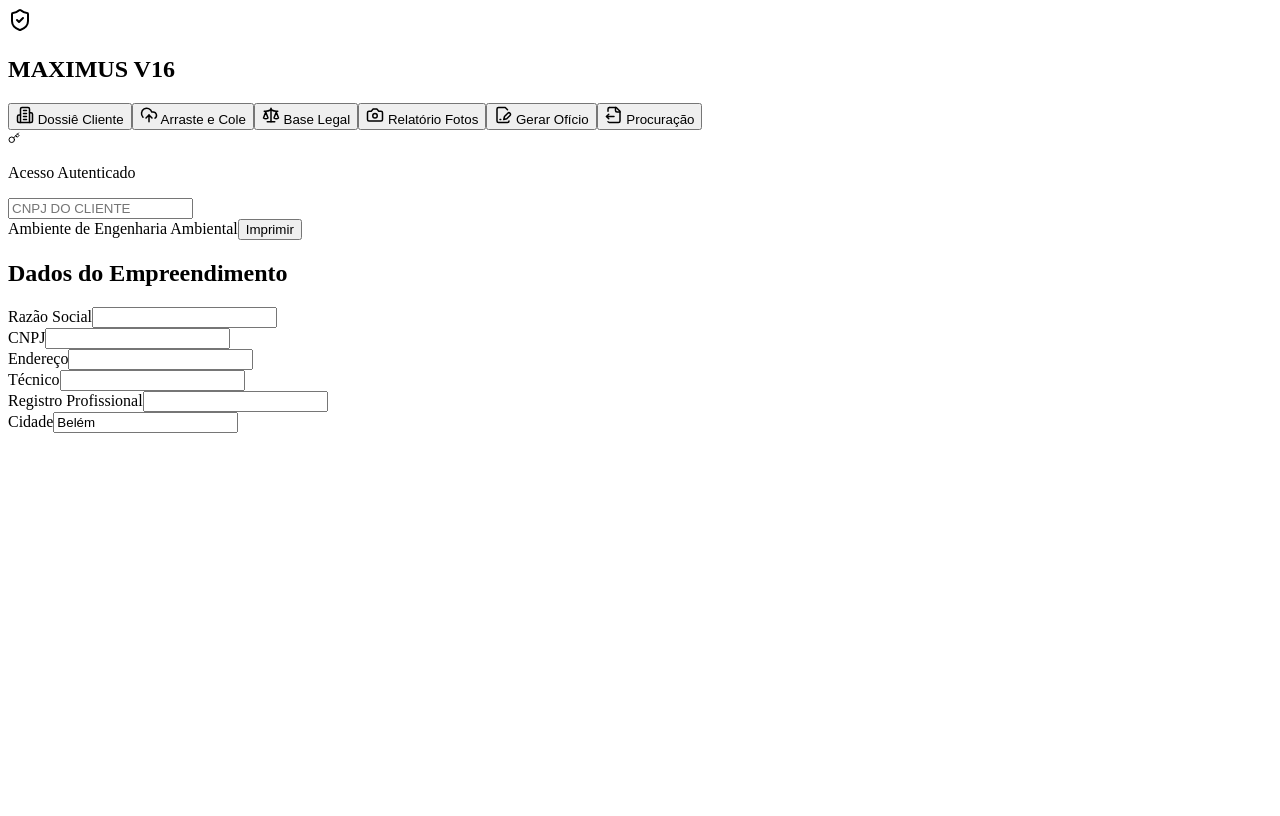
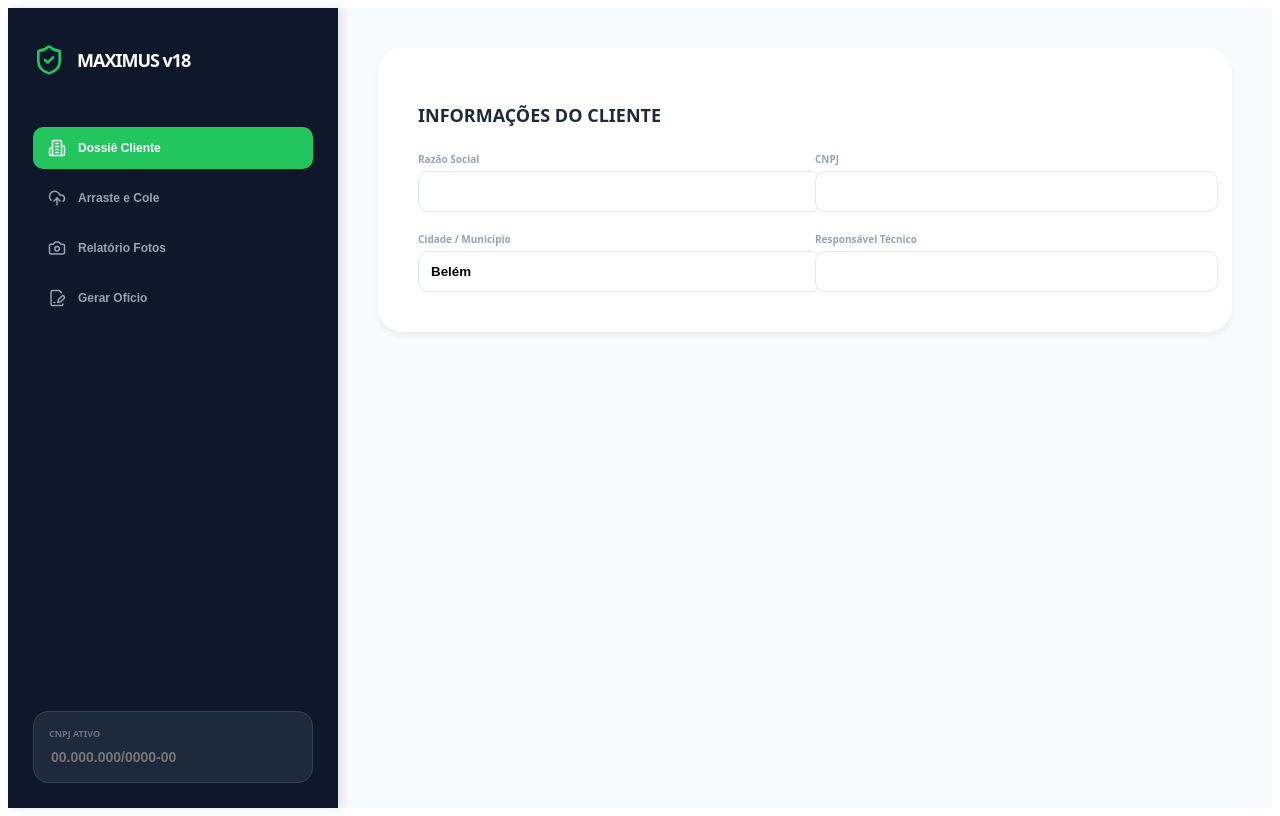
Before and after one commit to AnaSantanaEngAmbiental/auditoria-maximus, a React (Vite) app: page / in a window 1280 px wide. Built offline with nearby package versions, Linux system fonts and the light colour scheme.

Commit message:
Refactor App component and update Supabase key

```diff
--- a/src/App.jsx
+++ b/src/App.jsx
@@ -1,212 +1,193 @@
-import React, { useState, useEffect, useCallback } from 'react';
+import React, { useState, useEffect } from 'react';
 import { createClient } from '@supabase/supabase-js';
 import {
-  ShieldCheck, UploadCloud, FileText, Camera, Printer, Gavel,
-  CheckCircle2, AlertTriangle, FileSignature, Database,
-  Building2, Scale, FileOutput, Key, HardDrive, Trash2, Eye
+  ShieldCheck, UploadCloud, FileText, Camera, Gavel,
+  FileSignature, Building2, Scale, Key, Eye, Trash2
 } from 'lucide-react';
 
-// --- CONFIGURAÇÃO SUPABASE ---
+// --- CONFIGURAÇÃO SUPABASE (VOLTANDO AO PADRÃO ANON) ---
 const SUPABASE_URL = 'https://gmhxmtlidgcgpstxiiwg.supabase.co';
-const SUPABASE_KEY = 'maximus 2026';
+const SUPABASE_KEY = 'sb_publishable_-Q-5sKvF2zfyl_p1xGe8Uw_4OtvijYs'; // Substitua pela chave que aparece no seu painel Supabase
 const supabase = createClient(SUPABASE_URL, SUPABASE_KEY);
 
-export default function SilamMaximusV16() {
+export default function SilamMaximusV18() {
   const [aba, setAba] = useState('dashboard');
   const [loading, setLoading] = useState(false);
+  const [dragging, setDragging] = useState(false);
   const [dados, setDados] = useState({
     razao: '', cnpj: '', tecnico: '', creasql: '', endereco: '', cidade: 'Belém'
   });
 
-  const [fotosDb, setFotosDb] = useState([]);
-  const [arquivosDb, setArquivosDb] = useState([]);
-  const [dragging, setDragging] = useState(false);
+  const [arquivos, setArquivos] = useState([]);
 
-  useEffect(() => { if (dados.cnpj.length >= 14) carregarDossie(); }, [dados.cnpj]);
+  // Sincronização automática com o banco ao digitar CNPJ
+  useEffect(() => {
+    if (dados.cnpj.length >= 14) carregarArquivos();
+  }, [dados.cnpj]);
 
-  async function carregarDossie() {
-    const { data } = await supabase.from('arquivos_processo').select('*').eq('empresa_cnpj', dados.cnpj);
-    if (data) {
-      setFotosDb(data.filter(f => f.categoria === 'FOTO'));
-      setArquivosDb(data.filter(f => f.categoria === 'DOCUMENTO'));
-    }
+  async function carregarArquivos() {
+    const { data, error } = await supabase
+      .from('arquivos_processo')
+      .select('*')
+      .eq('empresa_cnpj', dados.cnpj)
+      .order('created_at', { ascending: false });
+
+    if (!error) setArquivos(data);
   }
 
-  // FUNÇÃO DE UPLOAD MELHORADA
-  const realizarUpload = async (files, categoria) => {
-    if (!dados.cnpj) return alert("Insira o CNPJ primeiro!");
+  const realizarUpload = async (files) => {
+    if (!dados.cnpj) return alert("⚠️ Digite o CNPJ no rodapé da lateral primeiro!");
     setLoading(true);
 
     for (const file of files) {
-      const path = `${dados.cnpj}/${Date.now()}_${file.name}`;
-      const { error } = await supabase.storage.from('processos-ambientais').upload(path, file);
+      const fileName = `${Date.now()}_${file.name}`;
+      const path = `${dados.cnpj}/${fileName}`;
 
-      if (!error) {
-        const { data: url } = supabase.storage.from('processos-ambientais').getPublicUrl(path);
+      const { error: storageError } = await supabase.storage
+        .from('processos-ambientais')
+        .upload(path, file);
+
+      if (!storageError) {
+        const { data: urlData } = supabase.storage
+          .from('processos-ambientais').getPublicUrl(path);
+
         await supabase.from('arquivos_processo').insert([{
-          nome_arquivo: file.name, url_publica: url.publicUrl,
-          empresa_cnpj: dados.cnpj, categoria: categoria
+          empresa_cnpj: dados.cnpj,
+          nome_arquivo: file.name,
+          url_publica: urlData.publicUrl,
+          categoria: file.type.startsWith('image/') ? 'FOTO' : 'DOCUMENTO'
         }]);
       }
     }
-    carregarDossie();
+    carregarArquivos();
     setLoading(false);
   };
 
-  // HANDLERS DE DRAG AND DROP
-  const handleDrop = (e) => {
-    e.preventDefault();
-    setDragging(false);
-    const files = Array.from(e.dataTransfer.files);
-    // Identifica se é foto ou documento pela extensão
-    const fotos = files.filter(f => f.type.startsWith('image/'));
-    const docs = files.filter(f => !f.type.startsWith('image/'));
-
-    if (fotos.length > 0) realizarUpload(fotos, 'FOTO');
-    if (docs.length > 0) realizarUpload(docs, 'DOCUMENTO');
+  const deletarArquivo = async (id) => {
+    if(!confirm("Deseja remover este item do dossiê?")) return;
+    const { error } = await supabase.from('arquivos_processo').delete().eq('id', id);
+    if (!error) carregarArquivos();
   };
 
   return (
-    <div className="flex h-screen bg-[#F8FAFC] font-sans text-slate-900">
+    <div style={{ display: 'flex', height: '100vh', backgroundColor: '#f8fafc', fontFamily: 'system-ui, sans-serif' }}>
 
-      {/* SIDEBAR */}
-      <aside className="w-72 bg-[#0F172A] text-white flex flex-col p-6 shadow-2xl no-print">
-        <div className="flex items-center gap-3 mb-10 border-b border-slate-700 pb-6">
-          <div className="bg-green-500 p-2 rounded-xl"><ShieldCheck size={24}/></div>
-          <h1 className="text-lg font-black italic tracking-tighter text-white">MAXIMUS <span className="text-green-400">V16</span></h1>
+      {/* SIDEBAR TÉCNICA */}
+      <nav style={{ width: '280px', backgroundColor: '#0f172a', color: 'white', padding: '25px', display: 'flex', flexDirection: 'column', boxShadow: '4px 0 10px rgba(0,0,0,0.1)' }}>
+        <div style={{ display: 'flex', alignItems: 'center', gap: '12px', marginBottom: '40px' }}>
+          <ShieldCheck color="#22c55e" size={32} />
+          <h1 style={{ fontSize: '18px', fontWeight: '900', letterSpacing: '-1px' }}>MAXIMUS v18</h1>
         </div>
 
-        <nav className="space-y-1 flex-1">
-          <MenuBtn icon={<Building2/>} label="Dossiê Cliente" active={aba === 'dashboard'} onClick={() => setAba('dashboard')} />
-          <MenuBtn icon={<UploadCloud/>} label="Arraste e Cole" active={aba === 'upload'} onClick={() => setAba('upload')} />
-          <MenuBtn icon={<Scale/>} label="Base Legal" active={aba === 'leis'} onClick={() => setAba('leis')} />
-          <MenuBtn icon={<Camera/>} label="Relatório Fotos" active={aba === 'fotos'} onClick={() => setAba('fotos')} />
-          <MenuBtn icon={<FileSignature/>} label="Gerar Ofício" active={aba === 'print_oficio'} onClick={() => setAba('print_oficio')} />
-          <MenuBtn icon={<FileOutput/>} label="Procuração" active={aba === 'print_proc'} onClick={() => setAba('print_proc')} />
+        <div style={{ display: 'flex', flexDirection: 'column', gap: '8px', flex: 1 }}>
+          <MenuButton active={aba === 'dashboard'} onClick={() => setAba('dashboard')} icon={<Building2 size={18}/>} label="Dossiê Cliente" />
+          <MenuButton active={aba === 'upload'} onClick={() => setAba('upload')} icon={<UploadCloud size={18}/>} label="Arraste e Cole" />
+          <MenuButton active={aba === 'fotos'} onClick={() => setAba('fotos')} icon={<Camera size={18}/>} label="Relatório Fotos" />
+          <MenuButton active={aba === 'oficio'} onClick={() => setAba('oficio')} icon={<FileSignature size={18}/>} label="Gerar Ofício" />
+        </div>
+
+        <div style={{ background: '#1e293b', padding: '15px', borderRadius: '15px', border: '1px solid #334155' }}>
+          <label style={{ fontSize: '9px', color: '#64748b', fontWeight: 'bold', display: 'block', marginBottom: '5px' }}>CNPJ ATIVO</label>
+          <input
+            style={{ width: '100%', background: 'transparent', border: 'none', color: '#4ade80', fontWeight: 'bold', outline: 'none', fontSize: '14px' }}
+            value={dados.cnpj}
+            onChange={(e) => setDados({...dados, cnpj: e.target.value})}
+            placeholder="00.000.000/0000-00"
+          />
+        </div>
       </nav>
 
-        <div className="mt-auto p-4 bg-slate-800/50 rounded-2xl border border-slate-700">
-           <div className="flex items-center gap-2 mb-2">
-             <Key size={12} className="text-green-400"/>
-             <p className="text-[10px] font-black text-slate-400 uppercase tracking-widest">Acesso Autenticado</p>
-           </div>
-           <input className="w-full bg-slate-900 border-none text-[11px] font-bold text-green-500 p-2 rounded-lg outline-none" value={dados.cnpj} onChange={(e)=>setDados({...dados, cnpj: e.target.value})} placeholder="CNPJ DO CLIENTE"/>
-        </div>
-      </aside>
+      {/* ÁREA DE TRABALHO */}
+      <main style={{ flex: 1, padding: '40px', overflowY: 'auto' }}>
 
-      <main className="flex-1 overflow-y-auto">
-        <header className="h-16 bg-white border-b flex justify-between items-center px-10 sticky top-0 z-50 no-print">
-           <span className="text-[10px] font-black text-slate-400 uppercase tracking-widest italic">
-             {loading ? "Processando arquivos..." : "Ambiente de Engenharia Ambiental"}
-           </span>
-           <button onClick={() => window.print()} className="bg-slate-900 text-white px-8 py-2.5 rounded-xl text-[10px] font-black uppercase hover:bg-green-600 transition shadow-xl">Imprimir</button>
-        </header>
-
-        <div className="p-10 max-w-5xl mx-auto">
-
-          {/* ABA: ARRASTE E COLE (UPLOAD COMPLETO) */}
         {aba === 'upload' && (
-            <div className="space-y-8 animate-in fade-in">
+          <div>
             <div
               onDragOver={(e) => { e.preventDefault(); setDragging(true); }}
               onDragLeave={() => setDragging(false)}
-                onDrop={handleDrop}
-                className={`border-4 border-dashed rounded-[3rem] p-20 text-center transition-all duration-300 ${
-                  dragging ? 'border-green-500 bg-green-50 scale-95' : 'border-slate-200 bg-white hover:border-blue-400'
-                }`}
+              onDrop={(e) => { e.preventDefault(); setDragging(false); realizarUpload(Array.from(e.dataTransfer.files)); }}
+              style={{
+                border: '3px dashed ' + (dragging ? '#22c55e' : '#e2e8f0'),
+                backgroundColor: dragging ? '#f0fdf4' : 'white',
+                padding: '60px', borderRadius: '30px', textAlign: 'center', transition: '0.2s'
+              }}
             >
-                <UploadCloud size={80} className={`mx-auto mb-6 ${dragging ? 'text-green-500 animate-bounce' : 'text-slate-200'}`} />
-                <h2 className="text-3xl font-black text-slate-800 uppercase italic">Área de Ingestão Maximus</h2>
-                <p className="text-slate-400 font-bold text-sm mb-8">Arraste seus PDF's, Documentos e Fotos de inspeção aqui</p>
-                <input type="file" multiple className="hidden" id="fileInput" onChange={(e) => realizarUpload(Array.from(e.target.files), 'DOCUMENTO')} />
-                <label htmlFor="fileInput" className="bg-slate-900 text-white px-10 py-4 rounded-3xl font-black uppercase text-xs cursor-pointer hover:bg-green-600 transition">Selecionar do Computador</label>
+              <UploadCloud size={50} color="#94a3b8" style={{ marginBottom: '15px' }} />
+              <h2 style={{ fontWeight: '800', fontSize: '20px' }}>Arraste seus Arquivos</h2>
+              <p style={{ color: '#64748b', fontSize: '14px', marginBottom: '20px' }}>Documentos PDF ou Fotos de Campo</p>
+              <input type="file" multiple id="fileup" hidden onChange={(e) => realizarUpload(Array.from(e.target.files))} />
+              <label htmlFor="fileup" style={{ background: '#0f172a', color: 'white', padding: '12px 25px', borderRadius: '10px', cursor: 'pointer', fontSize: '12px', fontWeight: 'bold' }}>
+                {loading ? "PROCESSANDO..." : "CARREGAR ARQUIVOS"}
+              </label>
             </div>
 
-              {/* LISTA DE ARQUIVOS JÁ ENVIADOS */}
-              <div className="grid grid-cols-1 gap-4">
-                <h3 className="text-sm font-black text-slate-400 uppercase tracking-widest px-4">Arquivos no Dossiê</h3>
-                {arquivosDb.map((arq, i) => (
-                  <div key={i} className="bg-white p-4 rounded-2xl border flex items-center justify-between shadow-sm">
-                    <div className="flex items-center gap-4">
-                      <div className="bg-blue-50 p-3 rounded-xl text-blue-500"><FileText size={20}/></div>
-                      <span className="text-xs font-bold text-slate-600 truncate max-w-xs">{arq.nome_arquivo}</span>
+            <div style={{ marginTop: '30px' }}>
+              <h3 style={{ fontSize: '11px', fontWeight: 'bold', color: '#94a3b8', marginBottom: '15px' }}>DOCUMENTOS VINCULADOS</h3>
+              {arquivos.map(arq => (
+                <div key={arq.id} style={{ background: 'white', padding: '12px 20px', borderRadius: '12px', display: 'flex', alignItems: 'center', justifyContent: 'space-between', marginBottom: '8px', border: '1px solid #e2e8f0' }}>
+                  <div style={{ display: 'flex', alignItems: 'center', gap: '12px' }}>
+                    <FileText size={16} color="#94a3b8" />
+                    <span style={{ fontSize: '13px', fontWeight: '600' }}>{arq.nome_arquivo}</span>
                   </div>
-                    <a href={arq.url_publica} target="_blank" rel="noreferrer" className="p-2 hover:bg-slate-100 rounded-lg text-slate-400"><Eye size={18}/></a>
+                  <div style={{ display: 'flex', gap: '12px' }}>
+                    <a href={arq.url_publica} target="_blank" style={{ color: '#3b82f6' }}><Eye size={18}/></a>
+                    <button onClick={() => deletarArquivo(arq.id)} style={{ background: 'none', border: 'none', color: '#f87171', cursor: 'pointer' }}><Trash2 size={18}/></button>
+                  </div>
                 </div>
               ))}
             </div>
           </div>
         )}
 
-          {/* ABA DASHBOARD */}
         {aba === 'dashboard' && (
-            <div className="bg-white p-12 rounded-[3.5rem] shadow-sm border border-slate-100 space-y-10 animate-in fade-in">
-               <h2 className="text-2xl font-black text-slate-800 uppercase italic">Dados do Empreendimento</h2>
-               <div className="grid grid-cols-2 gap-8">
-                  <InputGroup label="Razão Social" value={dados.razao} onChange={(v)=>setDados({...dados, razao: v})}/>
-                  <InputGroup label="CNPJ" value={dados.cnpj} onChange={(v)=>setDados({...dados, cnpj: v})}/>
-                  <InputGroup label="Endereço" value={dados.endereco} onChange={(v)=>setDados({...dados, endereco: v})}/>
-                  <InputGroup label="Técnico" value={dados.tecnico} onChange={(v)=>setDados({...dados, tecnico: v})}/>
-                  <InputGroup label="Registro Profissional" value={dados.creasql} onChange={(v)=>setDados({...dados, creasql: v})}/>
-                  <InputGroup label="Cidade" value={dados.cidade} onChange={(v)=>setDados({...dados, cidade: v})}/>
+          <div style={{ background: 'white', padding: '40px', borderRadius: '25px', boxShadow: '0 4px 6px rgba(0,0,0,0.05)' }}>
+            <h2 style={{ fontSize: '18px', fontWeight: '800', marginBottom: '25px', color: '#1e293b' }}>INFORMAÇÕES DO CLIENTE</h2>
+            <div style={{ display: 'grid', gridTemplateColumns: '1fr 1fr', gap: '20px' }}>
+              <Input label="Razão Social" value={dados.razao} onChange={(v) => setDados({...dados, razao: v})} />
+              <Input label="CNPJ" value={dados.cnpj} onChange={(v) => setDados({...dados, cnpj: v})} />
+              <Input label="Cidade / Município" value={dados.cidade} onChange={(v) => setDados({...dados, cidade: v})} />
+              <Input label="Responsável Técnico" value={dados.tecnico} onChange={(v) => setDados({...dados, tecnico: v})} />
             </div>
           </div>
         )}
 
-          {/* BASE LEGAL (TEXTO COMPLETO) */}
-          {aba === 'leis' && (
-            <div className="space-y-6 animate-in slide-in-from-right">
-              <h2 className="text-2xl font-black text-slate-800 italic uppercase">Base Normativa Pará/Brasil</h2>
-              <div className="grid grid-cols-1 gap-3">
-                {[
-                  { ref: 'Lei Est. 5.887/95', desc: 'Política Estadual de Meio Ambiente do Pará.' },
-                  { ref: 'Res. COEMA 162/21', desc: 'Competência Municipal no licenciamento.' },
-                  { ref: 'ANTT 5.998/22', desc: 'Transporte de Produtos Perigosos.' },
-                  { ref: 'NBR 14725:2023', desc: 'Norma Técnica para FDS/FISPQ.' }
-                ].map((lei, i) => (
-                  <div key={i} className="bg-white p-6 rounded-3xl border border-slate-100 flex items-center gap-4">
-                    <div className="bg-slate-50 p-3 rounded-2xl text-slate-400"><Scale size={20}/></div>
-                    <div><h4 className="text-sm font-black text-slate-700">{lei.ref}</h4><p className="text-xs text-slate-500 font-bold">{lei.desc}</p></div>
+        {aba === 'fotos' && (
+          <div style={{ display: 'grid', gridTemplateColumns: 'repeat(auto-fill, minmax(300px, 1fr))', gap: '20px' }}>
+            {arquivos.filter(a => a.categoria === 'FOTO').map(foto => (
+              <div key={foto.id} style={{ background: 'white', padding: '15px', borderRadius: '20px', border: '1px solid #e2e8f0' }}>
+                <img src={foto.url_publica} style={{ width: '100%', height: '200px', objectFit: 'cover', borderRadius: '12px' }} />
+                <p style={{ fontSize: '11px', fontWeight: 'bold', marginTop: '10px', color: '#475569' }}>{foto.nome_arquivo}</p>
               </div>
             ))}
           </div>
-            </div>
         )}
 
-          {/* RELATÓRIO FOTOGRÁFICO */}
-          {aba === 'fotos' && (
-            <div className="space-y-8 animate-in zoom-in">
-               <h2 className="text-2xl font-black text-slate-800 italic uppercase">Laudo Fotográfico Técnico</h2>
-               <div className="grid grid-cols-2 gap-8 print:grid-cols-1">
-                  {fotosDb.map((f, i) => (
-                    <div key={i} className="bg-white p-6 rounded-[3rem] border shadow-sm break-inside-avoid">
-                       <img src={f.url_publica} className="h-64 w-full object-cover rounded-[2.5rem] mb-4 border" alt="Inspeção"/>
-                       <textarea className="w-full bg-slate-50 border-none p-4 rounded-2xl text-xs font-bold text-slate-600 h-24 shadow-inner" placeholder="Descreva a evidência..."/>
-                    </div>
-                  ))}
-               </div>
-            </div>
-          )}
-        </div>
       </main>
     </div>
   );
 }
 
-// UI HELPERS
-function MenuBtn({ icon, label, active, onClick }) {
+// COMPONENTES DE INTERFACE
+function MenuButton({ active, onClick, icon, label }) {
   return (
-    <button onClick={onClick} className={`w-full flex items-center gap-4 p-4 rounded-2xl transition-all duration-300 text-[11px] font-black uppercase ${
-      active ? 'bg-green-600 text-white shadow-xl translate-x-2' : 'text-slate-500 hover:bg-slate-800 hover:text-white'
-    }`}> {React.cloneElement(icon, { size: 18 })} {label} </button>
+    <button onClick={onClick} style={{
+      display: 'flex', alignItems: 'center', gap: '12px', width: '100%', padding: '12px 15px',
+      borderRadius: '10px', border: 'none', cursor: 'pointer', fontSize: '12px', fontWeight: '700',
+      backgroundColor: active ? '#22c55e' : 'transparent',
+      color: active ? 'white' : '#94a3b8', transition: '0.2s'
+    }}> {icon} {label} </button>
   );
 }
 
-function InputGroup({ label, value, onChange }) {
+function Input({ label, value, onChange }) {
   return (
-    <div className="space-y-2">
-      <label className="text-[10px] font-black text-slate-400 uppercase ml-4 tracking-widest">{label}</label>
-      <input type="text" value={value} onChange={(e) => onChange(e.target.value)} className="w-full bg-slate-50 border-2 border-transparent p-5 rounded-[1.5rem] focus:border-green-500 font-bold text-slate-700 outline-none transition-all shadow-inner focus:bg-white"/>
+    <div>
+      <label style={{ fontSize: '10px', fontWeight: '800', color: '#94a3b8', display: 'block', marginBottom: '5px' }}>{label}</label>
+      <input
+        value={value}
+        onChange={(e) => onChange(e.target.value)}
+        style={{ width: '100%', padding: '12px', borderRadius: '10px', border: '1px solid #e2e8f0', outline: 'none', fontWeight: '600' }}
+      />
     </div>
   );
 }
```
Lines whose indentation alone changed are shown as unchanged.
